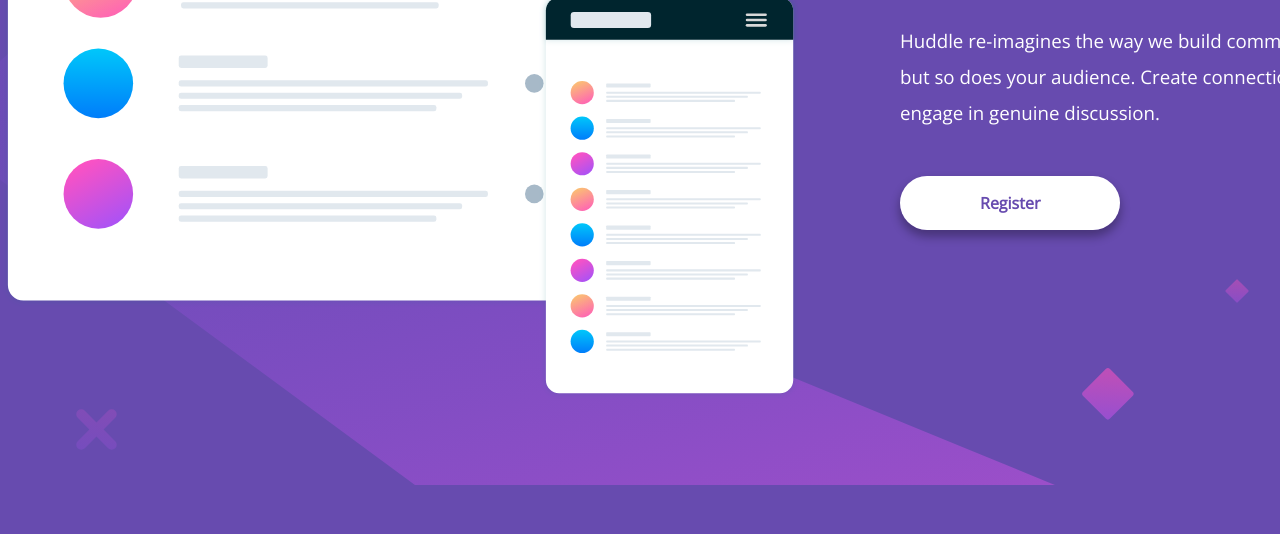
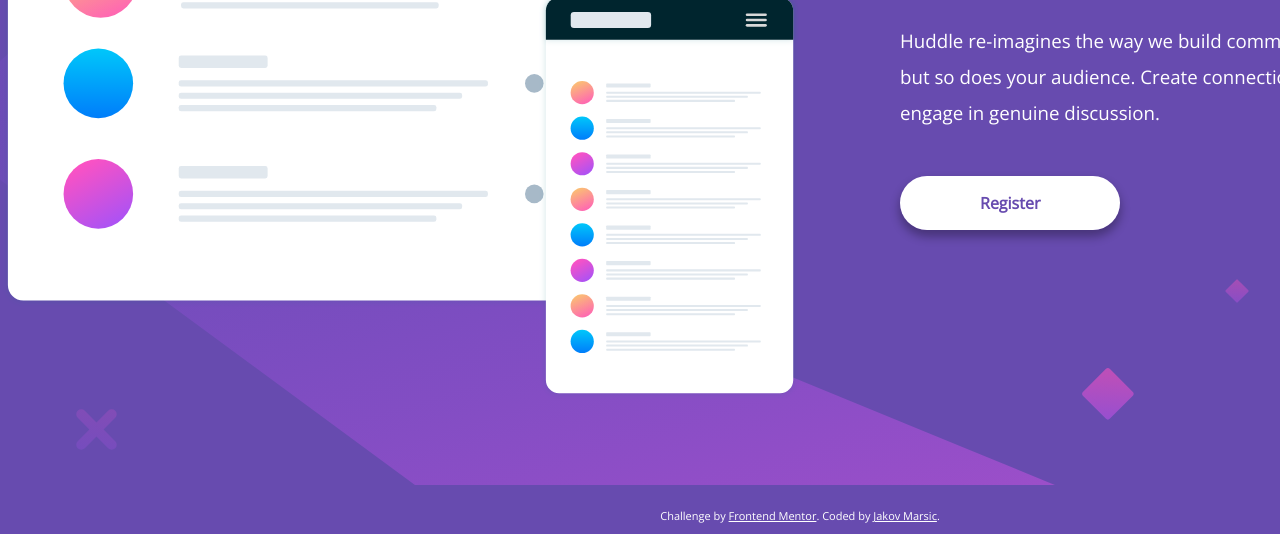
Before and after one commit to devjakov/huddle-landing-page, a plain HTML site: page index.html in a window 1280 px wide. Shown: the part 315-849 px from the top of the page. Before the commit the page ends 814 px from the top, so only its background shows below. Drawn offline with nearby package versions, Linux system fonts and the light colour scheme.

Commit message:
final fixess

```diff
--- a/index.html
+++ b/index.html
@@ -17,7 +17,7 @@
   <!-- Feel free to remove these styles or customise in your own stylesheet 👍 -->
   <style>
     .attribution { font-size: 11px; text-align: center; }
-    .attribution a { color: hsl(228, 45%, 44%); }
+    .attribution a { color: white }
   </style>
 </head>
 <body>
@@ -53,11 +53,11 @@
     <a href="#" class="fab fa-twitter"></a>
     <a href="#" class="fab fa-instagram"></a>
   </div>
-  <!-- <footer>
+  <footer>
     <p class="attribution">
       Challenge by <a href="https://www.frontendmentor.io?ref=challenge" target="_blank">Frontend Mentor</a>.
-      Coded by <a href="#">Your Name Here</a>.
+      Coded by <a href="https://github.com/devjakov">Jakov Marsic</a>.
     </p>
-  </footer> -->
+  </footer>
 </body>
 </html>
--- a/style.css
+++ b/style.css
@@ -118,6 +118,7 @@ body{
 }
 
 #register{
+    text-decoration: none;
     background-color: white;
     padding: 1rem 5rem;
     font-weight: 700;
@@ -159,7 +160,7 @@ body{
 }
 
 /* links */
-a{
+.social a{
     text-decoration: none;
     color: white;
 }
@@ -221,3 +222,18 @@ a{
         justify-content: flex-end;
     }
 }
+
+
+
+/* footer with my info */
+footer{
+    grid-column: 2;
+    grid-row: 4;
+}
+
+footer a:hover{
+    background-color: var(--SoftMagenta);
+    color: white;
+    transition: color ease-in-out 100ms;
+    transition: background-color ease-in-out 100ms;
+}
```
